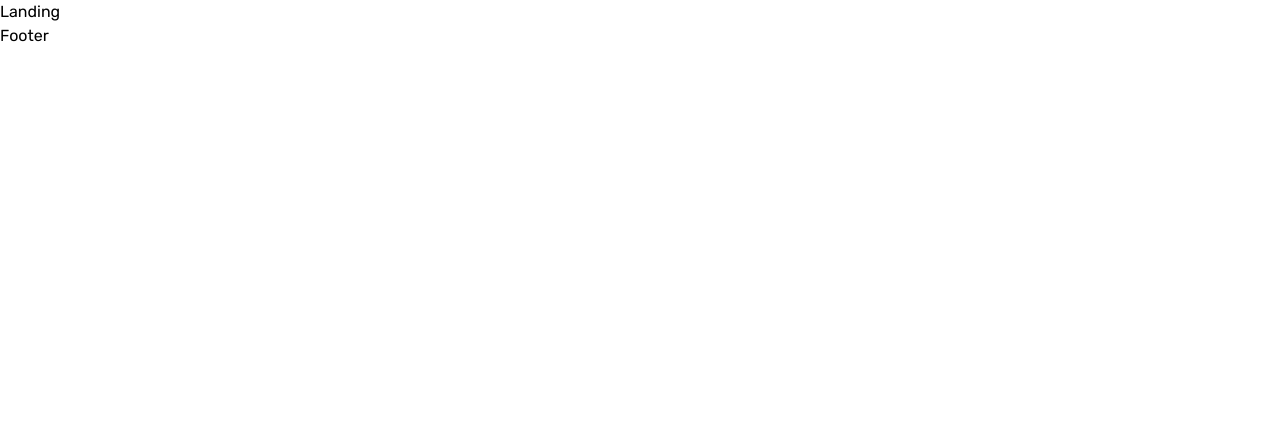
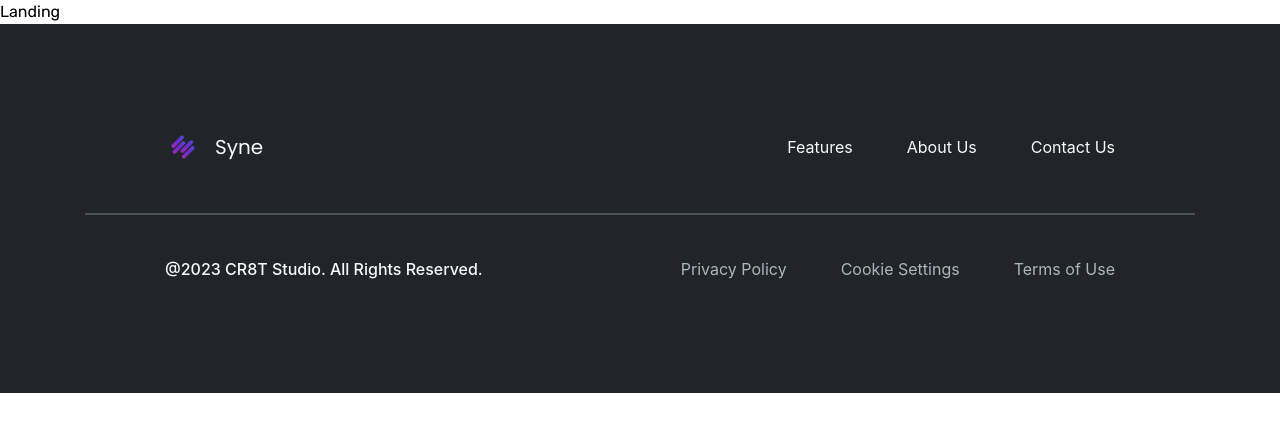
Before and after one commit to jeannyinthelamp/sycamore.ai, a React (Create React App) app: page / in a window 1280 px wide. Shown: the top 432 px of the page. Built offline with nearby package versions, Linux system fonts and the light colour scheme.

Commit message:
Build out Footer component for Landing page, and import Poppins font to index.css / tailwind.config file

```diff
--- a/src/Components/Footer/Footer.js
+++ b/src/Components/Footer/Footer.js
@@ -1,5 +1,63 @@
 import React from "react";
+import { Link } from "react-router-dom";
+import syne_logo from "../../Assets/Icons/syne-logo.svg";
 
 export default function Footer() {
-  return <div>Footer</div>;
+  return (
+    <footer className='w-screen h-[369px] flex flex-col  items-center  bg-[#212529] '>
+      {/* //& Footer top section */}
+      <div className='footer-top-section w-[100%] max-w-[1440px] flex flex-col justify-center items-center gap-[10px] pt-[100px] px-[165px] pb-[42px]'>
+        {/* Wrapper for logo and links */}
+        <div className='logo-links-wrapper w-[100%] flex flex-1 justify-between items-center self-stretch'>
+          {/* wrapper for logo */}
+          <div className='flex items-center gap-[14px] w-[110px] h-[46.7px]'>
+            <img
+              //
+              className='w-[36px] h-[30px]'
+              src={syne_logo}
+              alt='Syne Logo'
+            />
+            <p className='font-[Poppins] text-[20px] text-[#F8F9FA] font-normal not-italic leading-normal'>
+              Syne
+            </p>
+          </div>
+          {/*  Wrapper for top links */}
+          <div className='flex items-start gap-[54px] font-[Inter] text-[#F8F9FA] text-[16px] font-normal leading-normal'>
+            <Link to='' className=''>
+              Features
+            </Link>
+            <Link to='' className=''>
+              About Us
+            </Link>
+            <Link to='' className=''>
+              Contact Us
+            </Link>
+          </div>
+        </div>
+      </div>
+
+      {/* //& Middle divider */}
+      <div className='w-[1110px] max-w-[1110px]  border border-solid border-[#495057]'></div>
+
+      {/* //& Footer bottom section */}
+      <div className='footer-bottom-section w-[100%] max-w-[1440px] flex flex-col justify-center items-start pt-[42px] px-[165px] pb-[114px] '>
+        {/* Wrapper for copyright and links */}
+        <div className='copyright-links-wrapper w-[100%] flex justify-between items-center self-stretch font-[Inter] text-[#F8F9FA] text-[16px] font-medium leading-[24px] '>
+          <p className='text-[16px]'>@2023 CR8T Studio. All Rights Reserved.</p>
+          {/*  Wrapper for bottom links */}
+          <div className='flex items-start gap-[54px] font-[Inter] text-[#ADB5BD] text-[16px] font-normal leading-normal'>
+            <Link to='' className=''>
+              Privacy Policy
+            </Link>
+            <Link to='' className=''>
+              Cookie Settings
+            </Link>
+            <Link to='' className=''>
+              Terms of Use
+            </Link>
+          </div>
+        </div>
+      </div>
+    </footer>
+  );
 }
--- a/src/index.css
+++ b/src/index.css
@@ -1,4 +1,6 @@
 @import url("https://fonts.googleapis.com/css2?family=Gloria+Hallelujah&family=Rubik&display=swap");
+
+@import url("https://fonts.googleapis.com/css2?family=Gloria+Hallelujah&family=Poppins&family=Rubik&display=swap");
 
 @tailwind base;
 @tailwind components;
--- a/tailwind.config.js
+++ b/tailwind.config.js
@@ -6,6 +6,7 @@ module.exports = {
       fontFamily: {
         Rubik: ["Rubik"],
         Gloria: ["Gloria Hallelujah"],
+        Poppins: ["Poppins"],
       },
       colors: {
         "base-black": "#424242",
```
